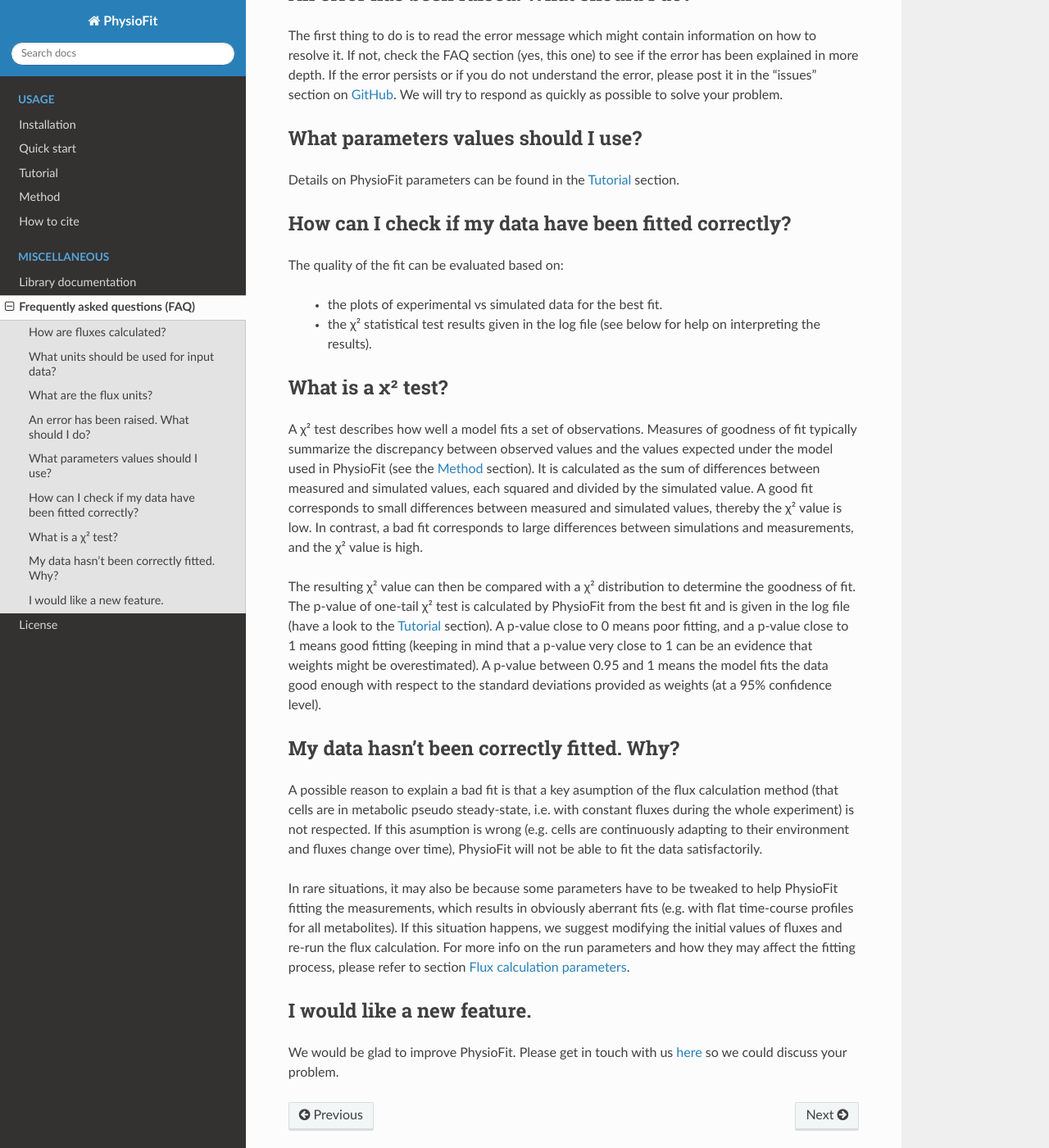
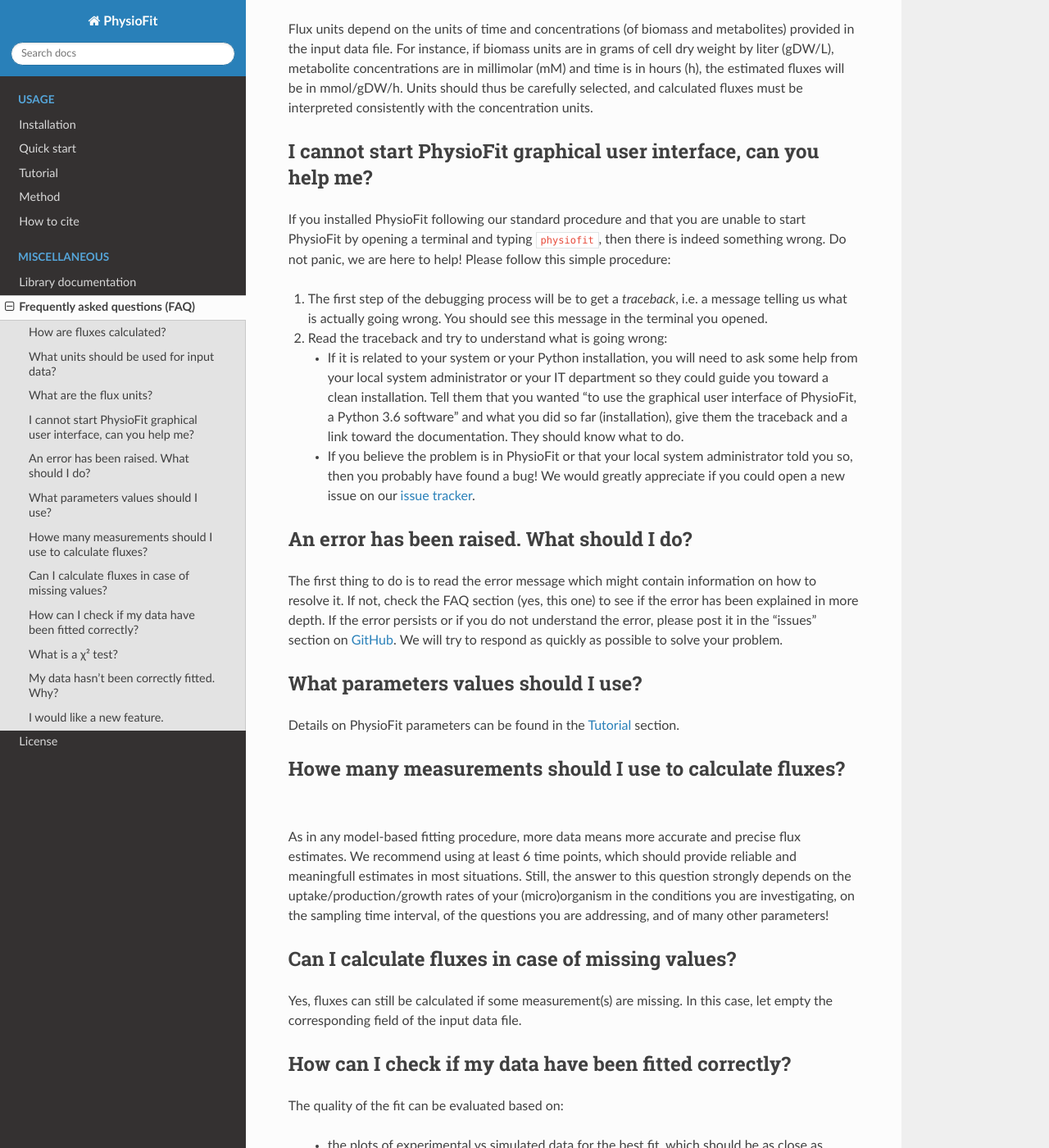
Before and after one commit to MetaSys-LISBP/PhysioFit, a Sphinx documentation site: the page built from docs/faq.rst, in a window 1280 px wide and 1400 px high, scrolled down 640 px. Shown: the whole window at 82% size. Built offline with Sphinx 7.4.7 and the Read the Docs theme 2.0.0, drawn with Linux system fonts in a browser that asks for light colours; some of the changed text lies outside the part shown.

Commit message:
update doc (usage, faq, remove 'weights' notion) replace 'weights' by 'sd' in gui change stats filename to stat_results.tsv in io

```diff
--- a/docs/faq.rst
+++ b/docs/faq.rst
@@ -10,14 +10,39 @@
 ------------------------------
 
 Input data (biomass concentration, metabolites concentrations, and time) can be provided to PhysioFit using any unit. Still, we recommand to use units for which values are as close to unity as
-possible to ensure numerical stability (e.g. 3 mM instead of 3e3 µM). Importantly, units of the extimated fluxes depend on units of time and metabolites and biomass concentrations, as detailed below. Additional
-information on units can be found in the :doc:`usage` section.
+possible to ensure numerical stability (e.g. 3 mM instead of 3e3 µM). Importantly, units of the extimated fluxes depend on units of time and metabolites and biomass concentrations, as detailed below.
+
+To limit any numerical instabilities, provide values in a range not too far from unity (e.g. if a metabolite
+concentration is 2 mM, provide the value directly in mM and not as 2e-3 M). The concentration of different metabolites can
+be provided using different units, but a single unit must be used for all measurements of a given metabolite.
 
 What are the flux units?
 ------------------------
 
-Flux units depend on the units of time and concentrations (of biomass and metabolites) used in the input data. For more details, please refer to the
-:doc:`usage` section.
+Flux units depend on the units of time and concentrations (of biomass and metabolites) provided in the input
+data file. For instance, if biomass units are in grams of cell dry weight by liter (gDW/L), metabolite concentrations are in millimolar (mM) and time is
+in hours (h), the estimated fluxes will be in mmol/gDW/h. Units should thus be carefully selected, and calculated fluxes must be interpreted consistently with the concentration units.
+
+I cannot start PhysioFit graphical user interface, can you help me?
+------------------------
+If you  installed PhysioFit following our standard procedure and that you are unable
+to start PhysioFit by opening a terminal and typing :samp:`physiofit`, then there is indeed
+something wrong. Do not panic, we are here to help!
+Please follow this simple procedure:
+
+1. The first step of the debugging process will be to get a *traceback*, i.e.
+   a message telling us what is actually going wrong. You should see this message in the terminal you opened.
+
+2. Read the traceback and try to understand what is going wrong:
+
+   * If it is related to your system or your Python installation, you will need to ask some
+     help from your local system administrator or your IT department so they could
+     guide you toward a clean installation. Tell them that you wanted "to use the graphical
+     user interface of PhysioFit, a Python 3.6 software" and what you did so far (installation),
+     give them the traceback and a link toward the documentation. They should know what to do.
+   * If you believe the problem is in PhysioFit or that your local system administrator
+     told you so, then you probably have found a bug! We would greatly appreciate
+     if you could open a new issue on our `issue tracker  <https://github.com/MetaSys-LISBP/PhysioFit/issues>`_.
 
 An error has been raised. What should I do?
 -------------------------------------------
@@ -32,12 +57,20 @@
 
 Details on PhysioFit parameters can be found in the :doc:`usage` section.
 
+Howe many measurements should I use to calculate fluxes?
+------------------------------------------------------------------
+As in any model-based fitting procedure, more data means more accurate and precise flux estimates. We recommend using at least 6 time points, which should provide reliable and meaningfull estimates in most situations. Still, the answer to this question strongly depends on the uptake/production/growth rates of your (micro)organism in the conditions you are investigating, on the sampling time interval, of the questions you are addressing, and of many other parameters!
+
+Can I calculate fluxes in case of missing values?
+------------------------------------------------------------------
+Yes, fluxes can still be calculated if some measurement(s) are missing. In this case, let empty the corresponding field of the input data file.
+
 How can I check if my data have been fitted correctly?
 ------------------------------------------------------------------
 
 The quality of the fit can be evaluated based on:
 
-    * the plots of experimental vs simulated data for the best fit.
+    * the plots of experimental vs simulated data for the best fit, which should be as close as possible.
     * the χ² statistical test results given in the log file (see below for help on interpreting the results).
 
 What is a χ² test?
@@ -46,16 +79,18 @@
 A χ² test describes how well a model fits a set of observations. Measures of goodness of fit typically summarize the discrepancy between observed values and the values expected under the model used in PhysioFit (see the :doc:`method` section). It is calculated as the sum of differences between measured and simulated values, each squared and divided by the simulated value.
 A good fit corresponds to small differences between measured and simulated values, thereby the χ² value is low. In contrast, a bad fit corresponds to large differences between simulations and measurements, and the χ² value is high.
 
-The resulting χ² value can then be compared with a χ² distribution to determine the goodness of fit. The p-value of one-tail χ² test is calculated by PhysioFit from the best fit and is given in the log file (have a look to the :doc:`usage` section). A p-value close to 0 means poor fitting, and a p-value close to 1 means good fitting (keeping in mind that a p-value very close to 1 can be an evidence that weights might be overestimated). A
-p-value between 0.95 and 1 means the model fits the data good enough with respect to the standard deviations provided as weights (at a 95% confidence level).
+The resulting χ² value can then be compared with a χ² distribution to determine the goodness of fit. The p-value of one-tail χ² test is calculated by PhysioFit from the best fit and is given in the log file (have a look to the :doc:`usage` section). A p-value close to 0 means poor fitting, and a p-value close to 1 means good fitting (keeping in mind that a p-value very close to 1 can be an evidence that standard deviations might be overestimated). A
+p-value between 0.95 and 1 means the model fits the data good enough with respect to the standard deviations provided (at a 95% confidence level). PhysioFit provides an explicit meassage stating wether the flux data are satisfactorily fitted or not (at a 95% confidence interval).
 
 My data hasn't been correctly fitted. Why?
 ------------------------------------------------------------------
 
-A possible reason to explain a bad fit is that a key asumption of the flux calculation method (that cells are in metabolic pseudo steady-state, i.e. with constant fluxes during the whole experiment) is not respected. If this asumption is wrong (e.g. cells are continuously adapting to their environment and fluxes change over time), PhysioFit will not be able to fit the data satisfactorily.
+A possible reason to explain a bad fit is that standard deviations on measurements (concentration biomass and metabolites) is under-estimated, thereby making the χ² test too stringent. Reliable estimated of standard deviation on measurements must be provided to PhysioFit (have a look to the :doc:`usage` section to see how to check and adjust this parameter).
+
+Another possible reason to explain a bad fit is that a key asumption of the flux calculation method is not respected. Typically, cells might not be strictly in metabolic steady-state, i.e. with constant fluxes during the whole experiment. If this key asumption does not occur (e.g. cells are continuously adapting to their environment and fluxes change over time), PhysioFit will not be able to fit the data satisfactorily. In this case, evaluate wether the deviation is significant or not (e.g. based on the detailed χ² statistics or on the plot of fitted vs measured data), and evaluate the potential biases that would be introduced by interpreting (or not) these flux values.
 
 In rare situations, it may also be because some parameters have to be tweaked to
-help PhysioFit fitting the measurements, which results in obviously aberrant fits (e.g. with flat time-course profiles for all metabolites). If this situation happens, we suggest modifying the initial values of fluxes and re-run the flux calculation. For more info on the run parameters and how they may affect the fitting process,
+help PhysioFit fitting the measurements, which results in obviously aberrant fits (e.g. with flat time-course profiles for all metabolites). This might happen for instance if some measurements are provided in units far from unity (e.g. 1e-5 M instead of 10 µM). If this situation happens, we suggest modifying the initial values of fluxes and re-run the flux calculation. For more info on the run parameters and how they may affect the fitting process,
 please refer to section :ref:`physiofit parameters`.
 
 I would like a new feature.
```
Also changed, not shown: docs/usage.rst (+10 -7 lines), 2 other files.
